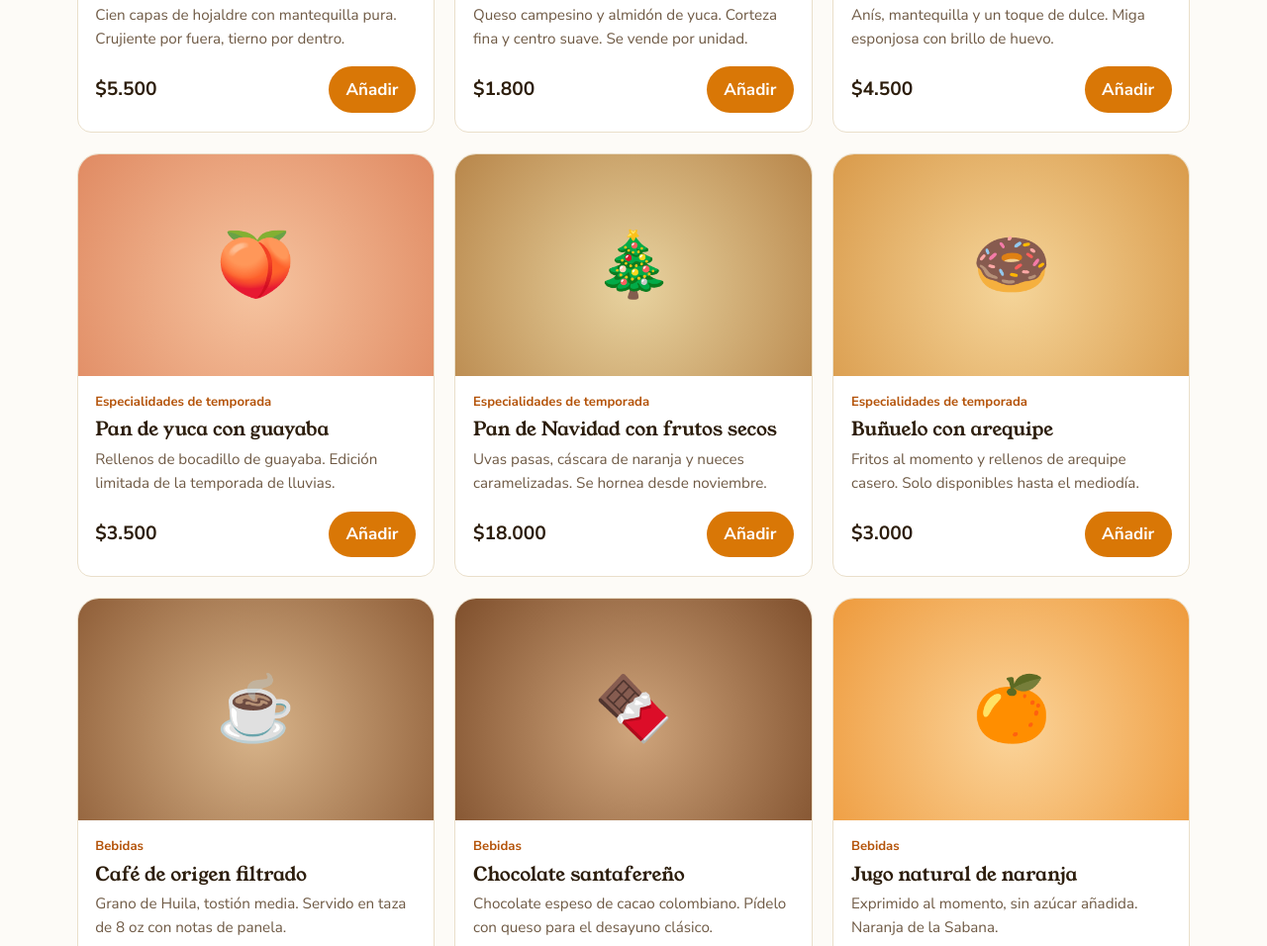
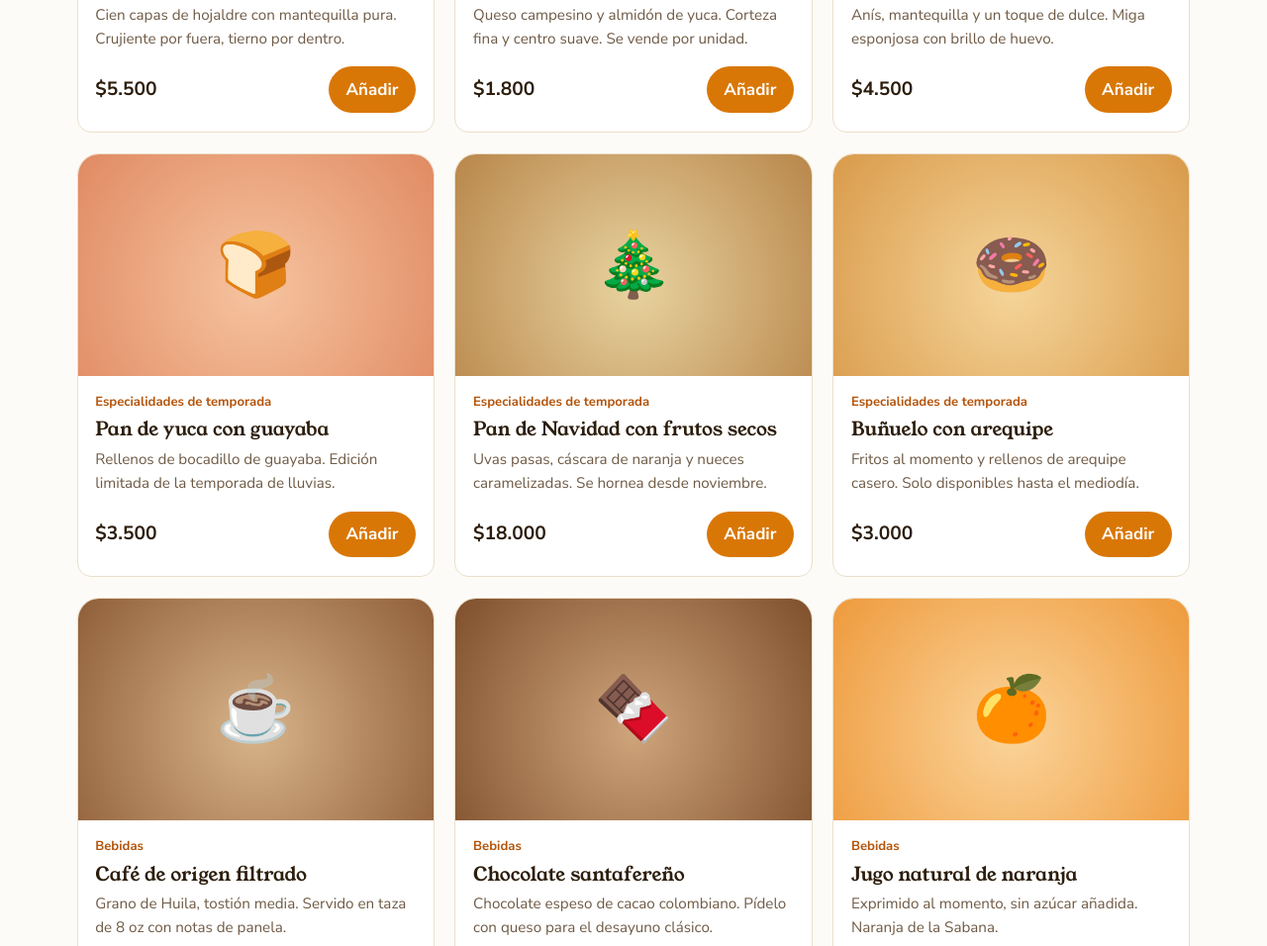
Before and after one commit to JU4ND13G/Donas_Pages, a plain HTML site: page index.html in a window 1280 px wide. Shown: the part 1580-2536 px from the top of the page at 99% size. Drawn offline with Linux system fonts and the light colour scheme.

Commit message:
Update index.html

```diff
--- a/index.html
+++ b/index.html
@@ -284,7 +284,7 @@ var PRODUCTS = [
  {id:4,cat:"bolleria",name:"Croissant de mantequilla",desc:"Cien capas de hojaldre con mantequilla pura. Crujiente por fuera, tierno por dentro.",price:5500,e:"🥐",c1:"#f3cf8e",c2:"#d9954f"},
  {id:5,cat:"bolleria",name:"Pan de bono recién hecho",desc:"Queso campesino y almidón de yuca. Corteza fina y centro suave. Se vende por unidad.",price:1800,e:"🧀",c1:"#f6dfa8",c2:"#e8c070"},
  {id:6,cat:"bolleria",name:"Roscón arequipeño",desc:"Anís, mantequilla y un toque de dulce. Miga esponjosa con brillo de huevo.",price:4500,e:"🥯",c1:"#f2c9a4",c2:"#cf8a5c"},
- {id:7,cat:"temporada",name:"Pan de yuca con guayaba",desc:"Rellenos de bocadillo de guayaba. Edición limitada de la temporada de lluvias.",price:3500,e:"🍑",c1:"#f6c4a0",c2:"#e08a62"},
+ {id:7,cat:"temporada",name:"Pan de yuca con guayaba",desc:"Rellenos de bocadillo de guayaba. Edición limitada de la temporada de lluvias.",price:3500,e:"🍞",c1:"#f6c4a0",c2:"#e08a62"},
  {id:8,cat:"temporada",name:"Pan de Navidad con frutos secos",desc:"Uvas pasas, cáscara de naranja y nueces caramelizadas. Se hornea desde noviembre.",price:18000,e:"🎄",c1:"#e8d3a0",c2:"#b8864a"},
  {id:9,cat:"temporada",name:"Buñuelo con arequipe",desc:"Fritos al momento y rellenos de arequipe casero. Solo disponibles hasta el mediodía.",price:3000,e:"🍩",c1:"#f5d59a",c2:"#d99a4a"},
  {id:10,cat:"bebidas",name:"Café de origen filtrado",desc:"Grano de Huila, tostión media. Servido en taza de 8 oz con notas de panela.",price:4500,e:"☕",c1:"#d8b48a",c2:"#8f5e38"},
```
